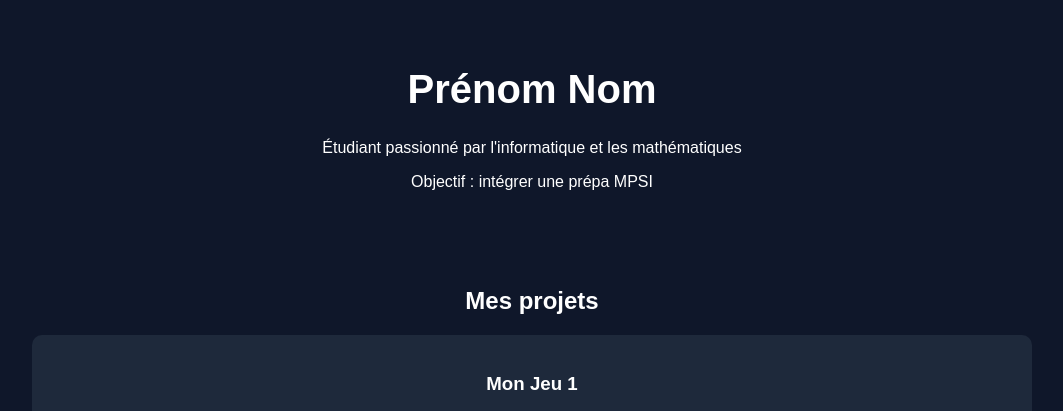
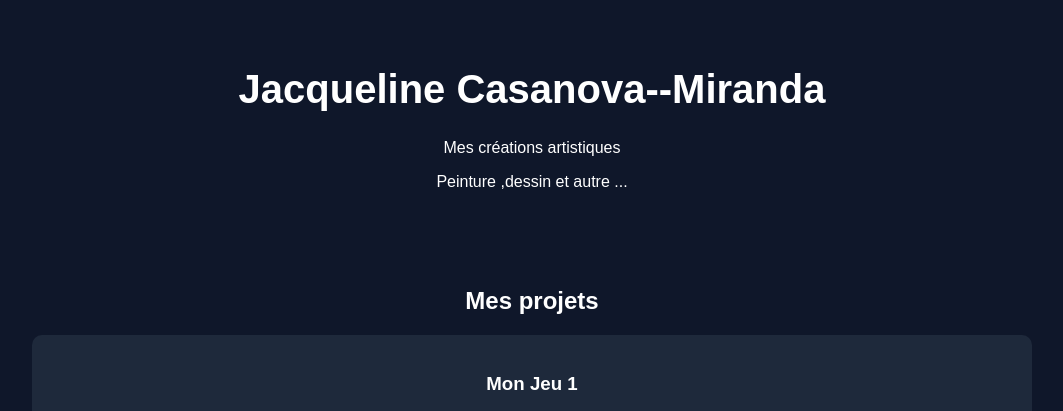
Before and after one commit to Jacqueline-casa/artistique, a plain HTML site: page index.html in a window 1280 px wide. Shown: the top 411 px of the page, without its empty margins (108-1171 px from the left). Drawn offline with Linux system fonts and the light colour scheme.

Commit message:
Update index.html

```diff
--- a/index.html
+++ b/index.html
@@ -36,9 +36,9 @@
 <body>
 
 <header>
-  <h1>Prénom Nom</h1>
-  <p>Étudiant passionné par l'informatique et les mathématiques</p>
-  <p>Objectif : intégrer une prépa MPSI</p>
+  <h1>Jacqueline Casanova--Miranda</h1>
+  <p>Mes créations artistiques</p>
+  <p>Peinture ,dessin et autre ...</p>
 </header>
 
 <section>
@@ -68,7 +68,7 @@
 
 <section>
   <h2>Contact</h2>
-  <p>Email : tonemail@example.com</p>
+  <p>Email : blabla.com</p>
 </section>
 
 </body>
```
